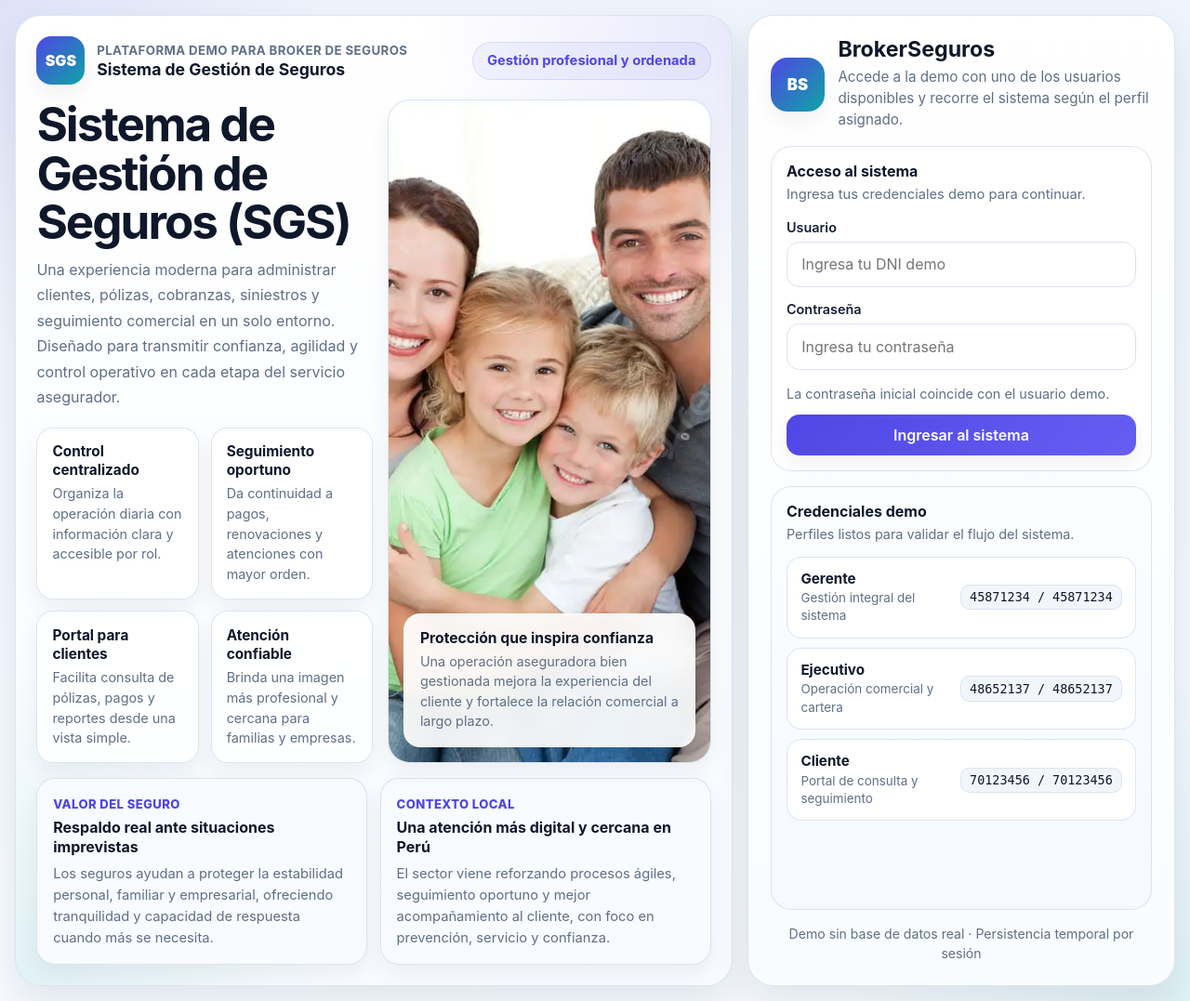
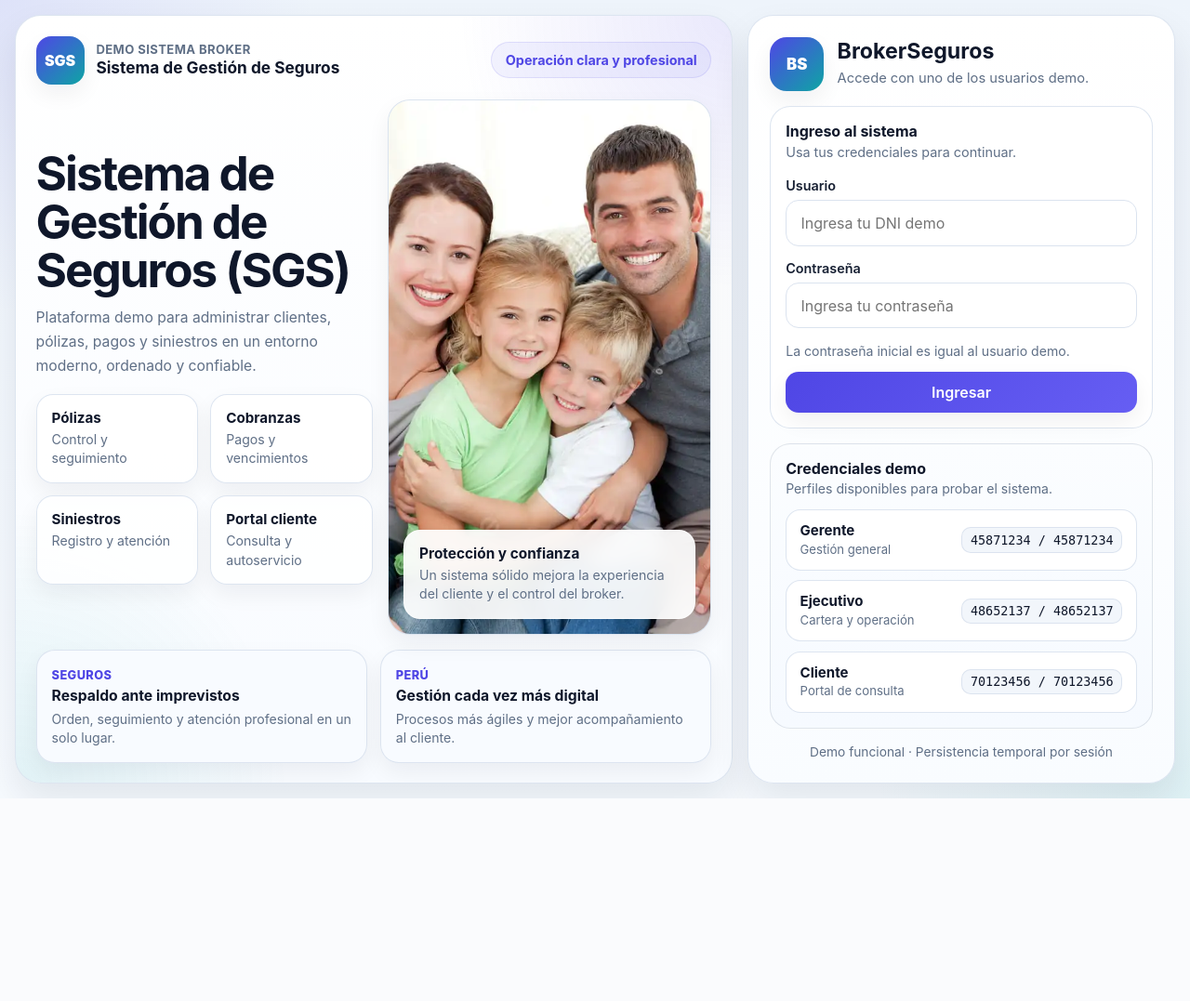
Before and after one commit to lvillanueva21/LIVP_SEGUROS, a PHP site: page / in a window 1280 px wide. Shown: the whole page at 93% size. After the commit the page ends 859 px from the top, so only its background shows below. Run offline with PHP 8.4, Linux system fonts and the light colour scheme.

Commit message:
LE QUITE TEXTO AL LOGIN

```diff
--- a/index.php
+++ b/index.php
@@ -55,7 +55,7 @@ $serverToasts = demo_consume_toasts();
         }
 
         .hero-panel {
-            padding: 1.4rem;
+            padding: 1.35rem;
             display: grid;
             grid-template-rows: auto 1fr auto;
             gap: 1rem;
@@ -95,7 +95,7 @@ $serverToasts = demo_consume_toasts();
         .hero-brand__eyebrow {
             margin: 0 0 .15rem;
             color: var(--auth-soft);
-            font-size: .83rem;
+            font-size: .82rem;
             letter-spacing: .03em;
             text-transform: uppercase;
             font-weight: 700;
@@ -104,7 +104,7 @@ $serverToasts = demo_consume_toasts();
         .hero-brand__title {
             margin: 0;
             color: var(--auth-strong);
-            font-size: 1.1rem;
+            font-size: 1.08rem;
             line-height: 1.2;
         }
 
@@ -112,13 +112,13 @@ $serverToasts = demo_consume_toasts();
             display: inline-flex;
             align-items: center;
             gap: .45rem;
-            padding: .65rem .95rem;
+            padding: .62rem .92rem;
             border-radius: 999px;
             border: 1px solid rgba(79, 70, 229, 0.12);
             background: rgba(79, 70, 229, 0.06);
             color: var(--primary);
             font-weight: 700;
-            font-size: .92rem;
+            font-size: .9rem;
         }
 
         .hero-main {
@@ -137,8 +137,8 @@ $serverToasts = demo_consume_toasts();
         }
 
         .hero-copy h1 {
-            margin: 0 0 .8rem;
-            font-size: clamp(2rem, 4vw, 3.45rem);
+            margin: 0 0 .75rem;
+            font-size: clamp(2rem, 4vw, 3.4rem);
             line-height: 1.02;
             letter-spacing: -.04em;
             color: var(--auth-strong);
@@ -148,13 +148,13 @@ $serverToasts = demo_consume_toasts();
         .hero-copy p {
             margin: 0;
             color: var(--auth-soft);
-            line-height: 1.72;
-            font-size: 1rem;
-            max-width: 58ch;
+            line-height: 1.68;
+            font-size: .98rem;
+            max-width: 52ch;
         }
 
         .hero-feature-grid {
-            margin-top: 1.1rem;
+            margin-top: 1rem;
             display: grid;
             grid-template-columns: repeat(2, minmax(0, 1fr));
             gap: .8rem;
@@ -170,17 +170,17 @@ $serverToasts = demo_consume_toasts();
 
         .hero-feature strong {
             display: block;
-            margin-bottom: .3rem;
             color: var(--auth-strong);
-            font-size: .96rem;
+            font-size: .95rem;
             line-height: 1.3;
         }
 
         .hero-feature span {
             display: block;
+            margin-top: .22rem;
             color: var(--auth-soft);
-            font-size: .9rem;
-            line-height: 1.5;
+            font-size: .88rem;
+            line-height: 1.45;
         }
 
         .hero-media {
@@ -207,7 +207,7 @@ $serverToasts = demo_consume_toasts();
             left: 1rem;
             right: 1rem;
             bottom: 1rem;
-            padding: 1rem 1.05rem;
+            padding: .95rem 1rem;
             border-radius: 18px;
             background: rgba(255, 255, 255, 0.92);
             backdrop-filter: blur(10px);
@@ -217,16 +217,16 @@ $serverToasts = demo_consume_toasts();
 
         .hero-media__card strong {
             display: block;
-            margin-bottom: .3rem;
-            font-size: .98rem;
+            margin-bottom: .2rem;
+            font-size: .96rem;
             color: var(--auth-strong);
         }
 
         .hero-media__card p {
             margin: 0;
             color: var(--auth-soft);
-            font-size: .9rem;
-            line-height: 1.5;
+            font-size: .88rem;
+            line-height: 1.45;
         }
 
         .hero-bottom {
@@ -236,7 +236,7 @@ $serverToasts = demo_consume_toasts();
         }
 
         .hero-note {
-            padding: 1rem 1.05rem;
+            padding: .95rem 1rem;
             border-radius: 20px;
             border: 1px solid var(--auth-line);
             background: var(--auth-surface-2);
@@ -247,17 +247,17 @@ $serverToasts = demo_consume_toasts();
             display: inline-flex;
             align-items: center;
             gap: .45rem;
-            font-size: .82rem;
+            font-size: .8rem;
             font-weight: 800;
             letter-spacing: .03em;
             text-transform: uppercase;
             color: var(--primary);
-            margin-bottom: .45rem;
+            margin-bottom: .35rem;
         }
 
         .hero-note h2 {
-            margin: 0 0 .45rem;
-            font-size: 1rem;
+            margin: 0 0 .25rem;
+            font-size: .98rem;
             line-height: 1.3;
             color: var(--auth-strong);
         }
@@ -265,17 +265,16 @@ $serverToasts = demo_consume_toasts();
         .hero-note p {
             margin: 0;
             color: var(--auth-soft);
-            font-size: .92rem;
-            line-height: 1.56;
+            font-size: .88rem;
+            line-height: 1.45;
         }
 
         .login-panel {
-            padding: 1.5rem;
+            padding: 1.45rem;
             display: grid;
             grid-template-rows: auto auto 1fr auto;
             gap: 1rem;
-            background:
-                linear-gradient(180deg, rgba(255,255,255,0.98) 0%, rgba(249,252,255,0.98) 100%);
+            background: linear-gradient(180deg, rgba(255,255,255,0.98) 0%, rgba(249,252,255,0.98) 100%);
         }
 
         .login-header {
@@ -306,10 +305,10 @@ $serverToasts = demo_consume_toasts();
         }
 
         .login-header__text {
-            margin: .35rem 0 0;
+            margin: .3rem 0 0;
             color: var(--auth-soft);
-            line-height: 1.5;
-            font-size: .95rem;
+            line-height: 1.45;
+            font-size: .92rem;
         }
 
         .login-card {
@@ -320,7 +319,7 @@ $serverToasts = demo_consume_toasts();
         }
 
         .login-card__title {
-            margin: 0 0 .25rem;
+            margin: 0 0 .2rem;
             font-size: 1rem;
             color: var(--auth-strong);
         }
@@ -328,8 +327,8 @@ $serverToasts = demo_consume_toasts();
         .login-card__subtitle {
             margin: 0;
             color: var(--auth-soft);
-            font-size: .92rem;
-            line-height: 1.5;
+            font-size: .9rem;
+            line-height: 1.45;
         }
 
         .auth-form {
@@ -340,13 +339,13 @@ $serverToasts = demo_consume_toasts();
 
         .auth-form__actions {
             display: grid;
-            gap: .75rem;
+            gap: .7rem;
         }
 
         .auth-help {
             color: var(--auth-soft);
-            font-size: .9rem;
-            line-height: 1.5;
+            font-size: .88rem;
+            line-height: 1.45;
         }
 
         .auth-submit {
@@ -375,16 +374,16 @@ $serverToasts = demo_consume_toasts();
         }
 
         .credentials-card h3 {
-            margin: 0 0 .2rem;
+            margin: 0 0 .15rem;
             font-size: 1rem;
             color: var(--auth-strong);
         }
 
         .credentials-card p {
-            margin: 0 0 .85rem;
+            margin: 0 0 .75rem;
             color: var(--auth-soft);
-            font-size: .9rem;
-            line-height: 1.5;
+            font-size: .88rem;
+            line-height: 1.4;
         }
 
         .credentials-list {
@@ -405,17 +404,17 @@ $serverToasts = demo_consume_toasts();
 
         .credentials-item strong {
             display: block;
-            font-size: .95rem;
+            font-size: .94rem;
             color: var(--auth-strong);
             line-height: 1.25;
         }
 
         .credentials-item small {
             display: block;
-            margin-top: .15rem;
+            margin-top: .12rem;
             color: var(--auth-soft);
-            font-size: .84rem;
-            line-height: 1.45;
+            font-size: .82rem;
+            line-height: 1.35;
         }
 
         .credentials-item code {
@@ -431,8 +430,8 @@ $serverToasts = demo_consume_toasts();
         .login-footer {
             text-align: center;
             color: var(--auth-soft);
-            font-size: .88rem;
-            line-height: 1.45;
+            font-size: .86rem;
+            line-height: 1.4;
         }
 
         @media (max-width: 1200px) {
@@ -513,12 +512,12 @@ $serverToasts = demo_consume_toasts();
                 <div class="hero-brand">
                     <div class="hero-brand__logo">SGS</div>
                     <div>
-                        <p class="hero-brand__eyebrow">Plataforma demo para broker de seguros</p>
+                        <p class="hero-brand__eyebrow">Demo sistema broker</p>
                         <h2 class="hero-brand__title">Sistema de Gestión de Seguros</h2>
                     </div>
                 </div>
 
-                <div class="hero-chip">Gestión profesional y ordenada</div>
+                <div class="hero-chip">Operación clara y profesional</div>
             </div>
 
             <div class="hero-main">
@@ -526,28 +525,28 @@ $serverToasts = demo_consume_toasts();
                     <h1>Sistema de Gestión de Seguros (SGS)</h1>
 
                     <p>
-                        Una experiencia moderna para administrar clientes, pólizas, cobranzas, siniestros y seguimiento comercial en un solo entorno. Diseñado para transmitir confianza, agilidad y control operativo en cada etapa del servicio asegurador.
+                        Plataforma demo para administrar clientes, pólizas, pagos y siniestros en un entorno moderno, ordenado y confiable.
                     </p>
 
                     <div class="hero-feature-grid">
                         <div class="hero-feature">
-                            <strong>Control centralizado</strong>
-                            <span>Organiza la operación diaria con información clara y accesible por rol.</span>
+                            <strong>Pólizas</strong>
+                            <span>Control y seguimiento</span>
                         </div>
 
                         <div class="hero-feature">
-                            <strong>Seguimiento oportuno</strong>
-                            <span>Da continuidad a pagos, renovaciones y atenciones con mayor orden.</span>
+                            <strong>Cobranzas</strong>
+                            <span>Pagos y vencimientos</span>
                         </div>
 
                         <div class="hero-feature">
-                            <strong>Portal para clientes</strong>
-                            <span>Facilita consulta de pólizas, pagos y reportes desde una vista simple.</span>
+                            <strong>Siniestros</strong>
+                            <span>Registro y atención</span>
                         </div>
 
                         <div class="hero-feature">
-                            <strong>Atención confiable</strong>
-                            <span>Brinda una imagen más profesional y cercana para familias y empresas.</span>
+                            <strong>Portal cliente</strong>
+                            <span>Consulta y autoservicio</span>
                         </div>
                     </div>
                 </div>
@@ -559,29 +558,23 @@ $serverToasts = demo_consume_toasts();
                     >
 
                     <div class="hero-media__card">
-                        <strong>Protección que inspira confianza</strong>
-                        <p>
-                            Una operación aseguradora bien gestionada mejora la experiencia del cliente y fortalece la relación comercial a largo plazo.
-                        </p>
+                        <strong>Protección y confianza</strong>
+                        <p>Un sistema sólido mejora la experiencia del cliente y el control del broker.</p>
                     </div>
                 </div>
             </div>
 
             <div class="hero-bottom">
                 <article class="hero-note">
-                    <div class="hero-note__label">Valor del seguro</div>
-                    <h2>Respaldo real ante situaciones imprevistas</h2>
-                    <p>
-                        Los seguros ayudan a proteger la estabilidad personal, familiar y empresarial, ofreciendo tranquilidad y capacidad de respuesta cuando más se necesita.
-                    </p>
+                    <div class="hero-note__label">Seguros</div>
+                    <h2>Respaldo ante imprevistos</h2>
+                    <p>Orden, seguimiento y atención profesional en un solo lugar.</p>
                 </article>
 
                 <article class="hero-note">
-                    <div class="hero-note__label">Contexto local</div>
-                    <h2>Una atención más digital y cercana en Perú</h2>
-                    <p>
-                        El sector viene reforzando procesos ágiles, seguimiento oportuno y mejor acompañamiento al cliente, con foco en prevención, servicio y confianza.
-                    </p>
+                    <div class="hero-note__label">Perú</div>
+                    <h2>Gestión cada vez más digital</h2>
+                    <p>Procesos más ágiles y mejor acompañamiento al cliente.</p>
                 </article>
             </div>
         </section>
@@ -591,17 +584,13 @@ $serverToasts = demo_consume_toasts();
                 <div class="login-header__logo">BS</div>
                 <div>
                     <h2 class="login-header__title">BrokerSeguros</h2>
-                    <p class="login-header__text">
-                        Accede a la demo con uno de los usuarios disponibles y recorre el sistema según el perfil asignado.
-                    </p>
+                    <p class="login-header__text">Accede con uno de los usuarios demo.</p>
                 </div>
             </div>
 
             <div class="login-card">
-                <h3 class="login-card__title">Acceso al sistema</h3>
-                <p class="login-card__subtitle">
-                    Ingresa tus credenciales demo para continuar.
-                </p>
+                <h3 class="login-card__title">Ingreso al sistema</h3>
+                <p class="login-card__subtitle">Usa tus credenciales para continuar.</p>
 
                 <form id="login-form" class="auth-form" action="<?= demo_e(demo_url('ajax/auth.php')) ?>" method="post" data-ajax-form>
                     <input type="hidden" name="action" value="login">
@@ -619,21 +608,21 @@ $serverToasts = demo_consume_toasts();
                     <div id="login-error" class="auth-error" role="alert" aria-live="assertive"></div>
 
                     <div class="auth-form__actions">
-                        <span class="auth-help">La contraseña inicial coincide con el usuario demo.</span>
-                        <button type="submit" class="btn btn-primary auth-submit">Ingresar al sistema</button>
+                        <span class="auth-help">La contraseña inicial es igual al usuario demo.</span>
+                        <button type="submit" class="btn btn-primary auth-submit">Ingresar</button>
                     </div>
                 </form>
             </div>
 
             <div class="credentials-card">
                 <h3>Credenciales demo</h3>
-                <p>Perfiles listos para validar el flujo del sistema.</p>
+                <p>Perfiles disponibles para probar el sistema.</p>
 
                 <div class="credentials-list">
                     <div class="credentials-item">
                         <div>
                             <strong>Gerente</strong>
-                            <small>Gestión integral del sistema</small>
+                            <small>Gestión general</small>
                         </div>
                         <code>45871234 / 45871234</code>
                     </div>
@@ -641,7 +630,7 @@ $serverToasts = demo_consume_toasts();
                     <div class="credentials-item">
                         <div>
                             <strong>Ejecutivo</strong>
-                            <small>Operación comercial y cartera</small>
+                            <small>Cartera y operación</small>
                         </div>
                         <code>48652137 / 48652137</code>
                     </div>
@@ -649,7 +638,7 @@ $serverToasts = demo_consume_toasts();
                     <div class="credentials-item">
                         <div>
                             <strong>Cliente</strong>
-                            <small>Portal de consulta y seguimiento</small>
+                            <small>Portal de consulta</small>
                         </div>
                         <code>70123456 / 70123456</code>
                     </div>
@@ -657,7 +646,7 @@ $serverToasts = demo_consume_toasts();
             </div>
 
             <div class="login-footer">
-                Demo sin base de datos real · Persistencia temporal por sesión
+                Demo funcional · Persistencia temporal por sesión
             </div>
         </section>
     </div>
```
